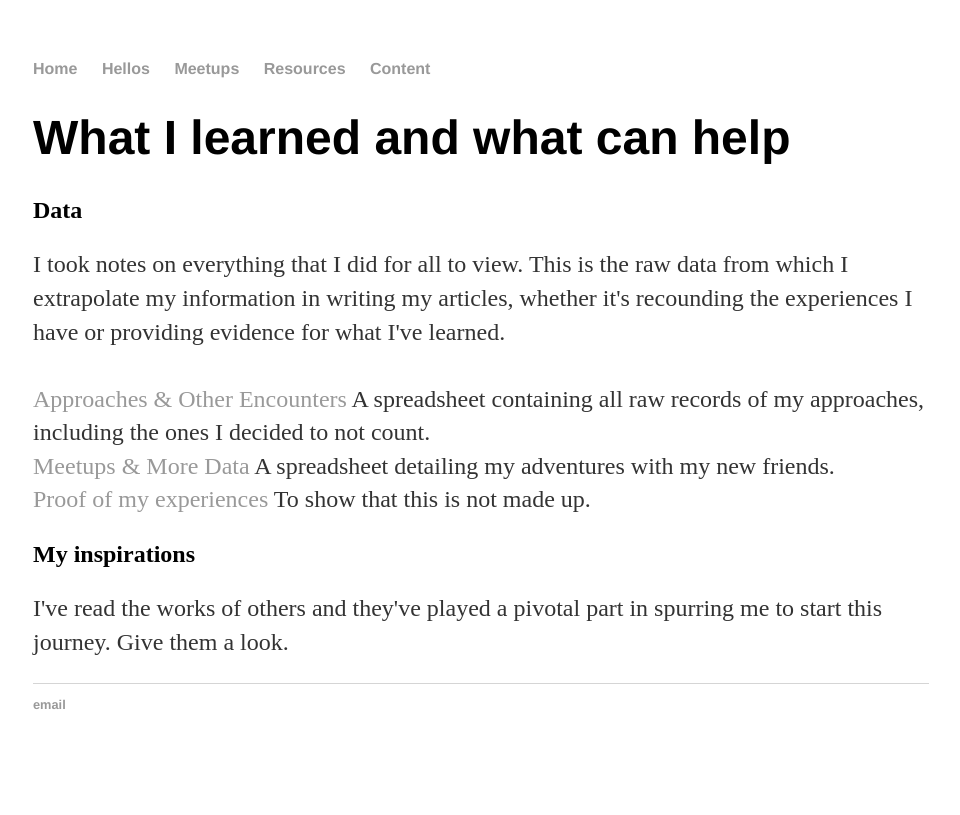
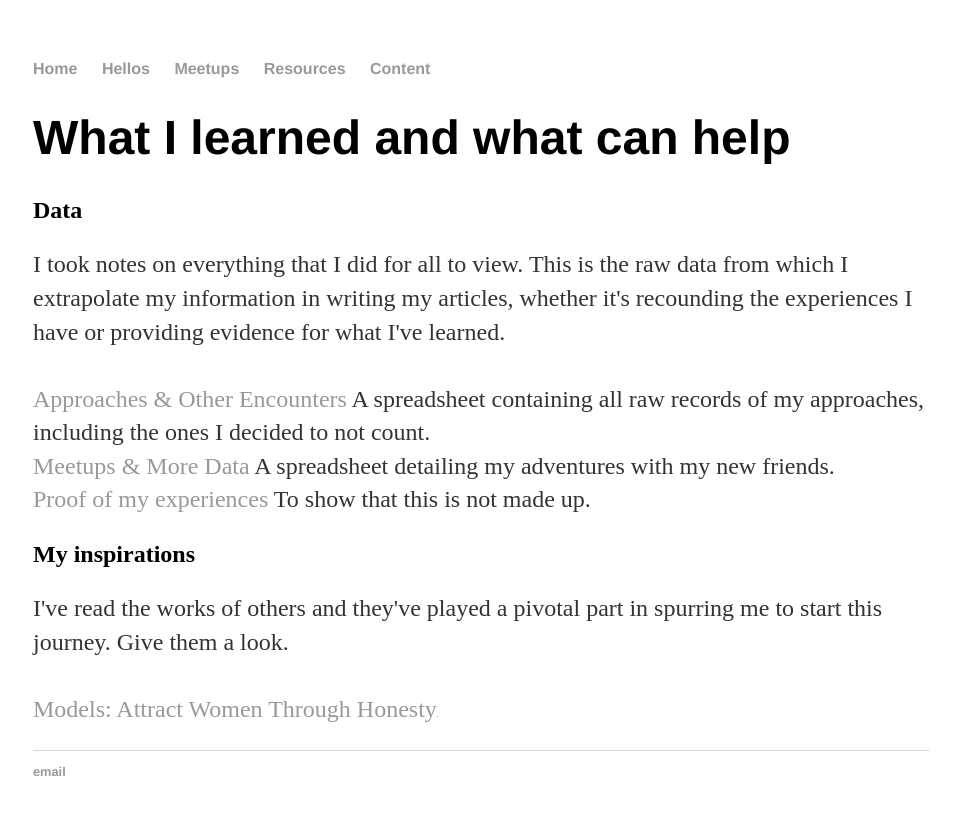
Before and after one commit to ahundredhellos/ahundredhellos.github.io, a Jekyll site: the page built from resources/index.html, in a window 1280 px wide. Shown: the top 815 px of the page, without its empty margins (159-1119 px from the left). Built offline with Jekyll 4.4.1, drawn with Linux system fonts in a browser that asks for light colours.

Commit message:
Update index.html

```diff
--- a/resources/index.html
+++ b/resources/index.html
@@ -21,5 +21,7 @@ title: helpful resources
 <p>
 I've read the works of others and they've played a pivotal part in spurring me to start this journey. Give them a look.
 <br>
+<br>
+<a target="_blank" href="https://www.amazon.com/gp/product/1463750358/ref=as_li_tl?ie=UTF8&camp=1789&creative=9325&creativeASIN=1463750358&linkCode=as2&tag=ahundredhello-20&linkId=3b04e11dbd5e8881acf9e038396cdfb9">Models: Attract Women Through  Honesty</a><img src="//ir-na.amazon-adsystem.com/e/ir?t=ahundredhello-20&l=am2&o=1&a=1463750358" width="1" height="1" border="0" alt="" style="border:none !important; margin:0px !important;" />
 
 </p>
```
